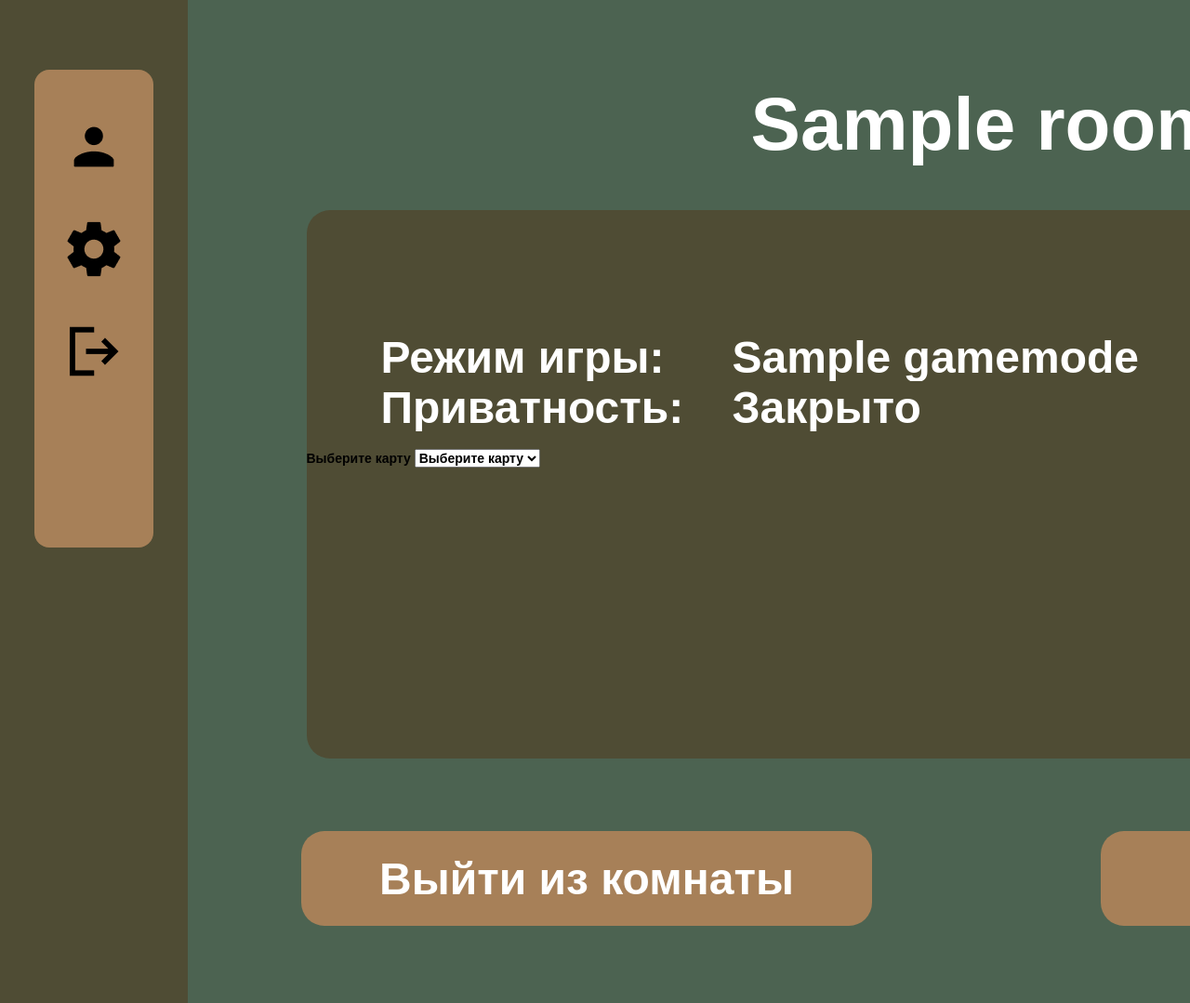
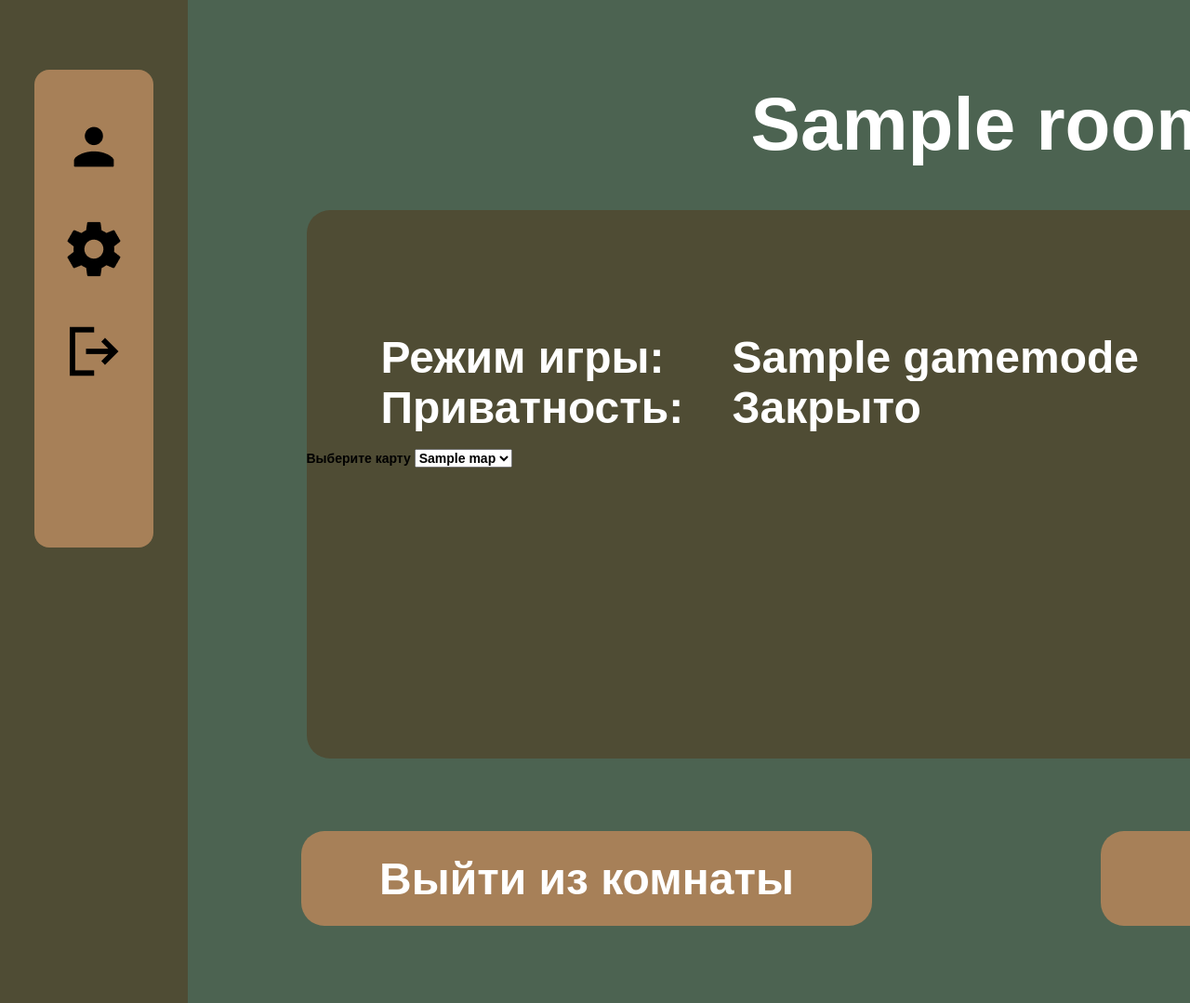
Before and after one commit to TailerDerdan/summer_project_2025, a Symfony app: template backend/templates/Room/RoomLobby.html.twig in a window 1280 px wide. Shown: the top 1079 px of the page at 93% size. Run offline with Twig, Linux system fonts and the light colour scheme; the template is opened without the code that fills it: most values are stand-ins (such as "Sample title", 1, 10 or a date in 2020); some libraries are stand-ins or nearby versions.

Commit message:
исправляю получение имени карты

```diff
--- a/backend/templates/Room/RoomLobby.html.twig
+++ b/backend/templates/Room/RoomLobby.html.twig
@@ -34,7 +34,6 @@
                 <div class="create-room__parameters-room-list-item">
                     <label class="parameters-room-list-item__header-room-maps" for="room_map">Выберите карту</label>
                     <select class="room-maps-list" id="room_map" name="room_map" required>
-                        <option value="" disabled selected>Выберите карту</option>
                         {% for map in maps %}
                             <option class="room-maps-list-item" value="{{ map.name }}">{{ map.name }}</option>
                         {% endfor %}
--- a/frontend/ws/game.js
+++ b/frontend/ws/game.js
@@ -14,13 +14,13 @@ export const gameStats = {
 
 document.addEventListener('DOMContentLoaded', async () => {
     const data = JSON.parse(sessionStorage.getItem('gameSession'))
-
+    console.log("gameSession", data)
     if (!data) {
         window.location.href = `/main`
         return
     }
-    console.log("mapName = data.mapName", mapName, data.mapName)
     mapName = data.mapName
+    console.log("mapName, data.mapName", mapName, data.mapName)
     sessionStorage.removeItem('gameSession');
 
     try
--- a/frontend/ws/websocketGame.js
+++ b/frontend/ws/websocketGame.js
@@ -13,7 +13,7 @@ export async function initGameWebsocket(data) {
         stateForWS.gameSocket.close();
     }
 
-    stateForWS.mapName = data.mapName
+    stateForWS.mapName = data.mapName;
     stateForWS.userId = data.userId;
     stateForWS.gameId = data.gameId;
     stateForWS.nickname = data.nickname;
```
